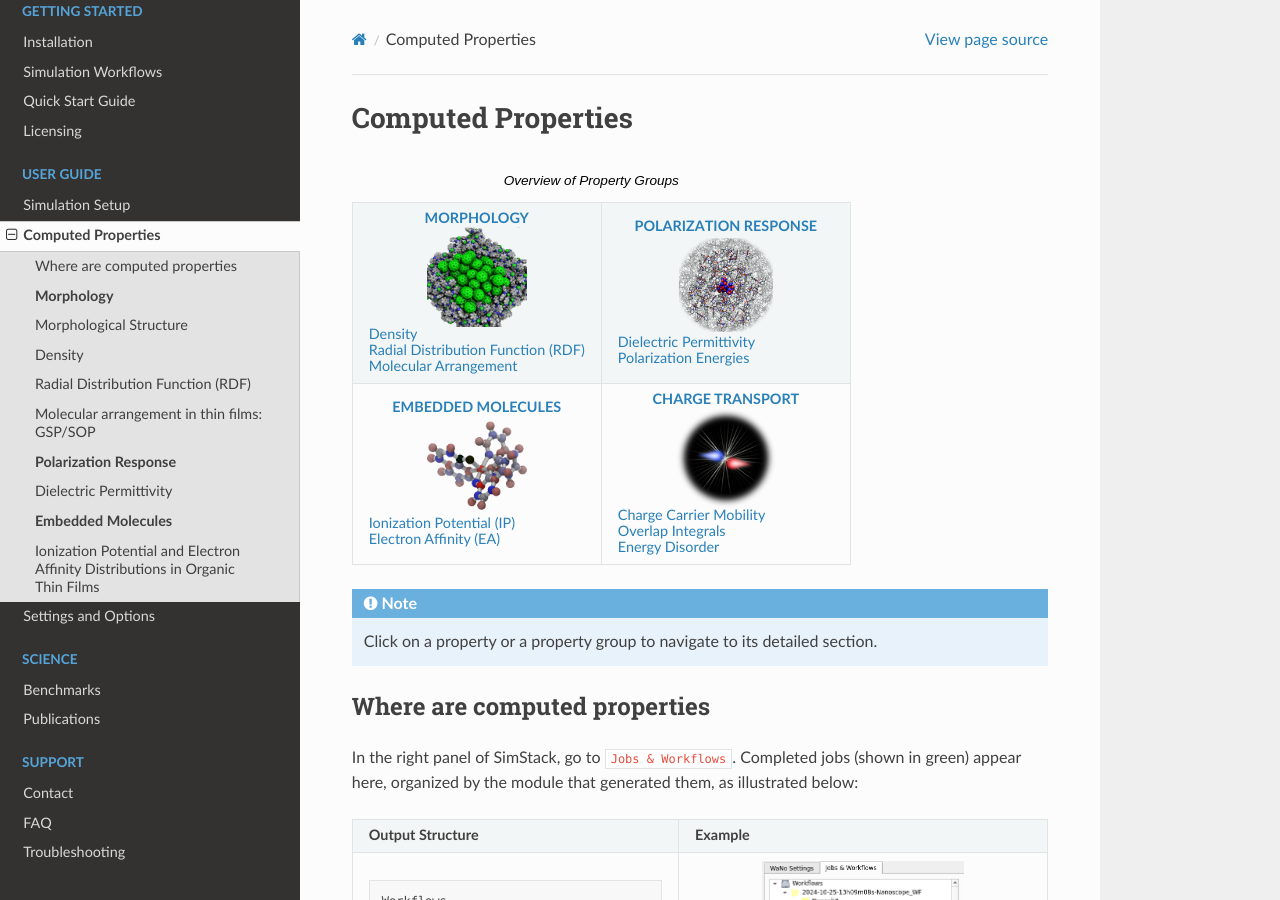
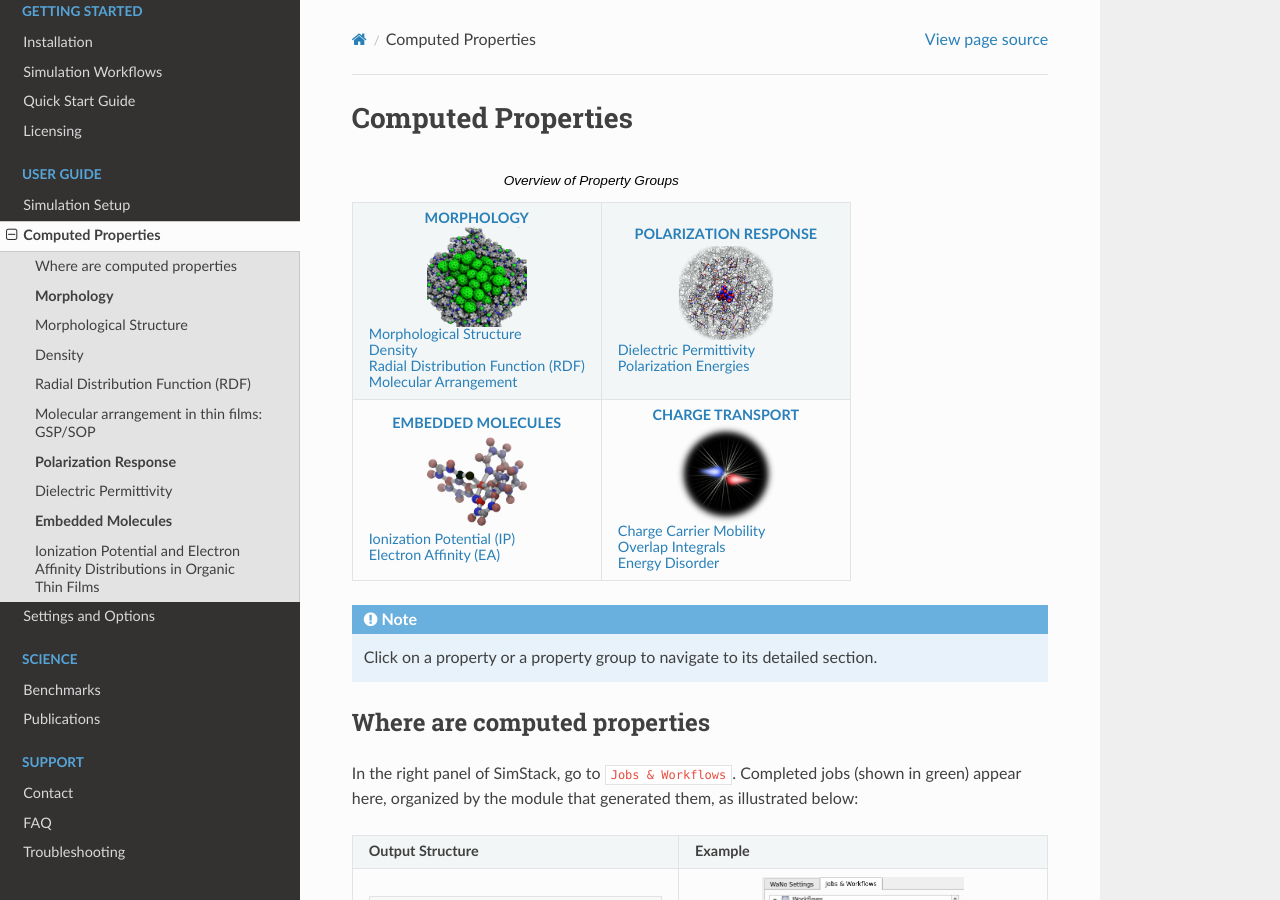
Before and after one commit to NanomatchGmbH/nanoscope-docs, a Sphinx documentation site: the page built from docs/source/user_guide/computed_properties.rst, in a window 1280 px wide and 900 px high. Built offline with Sphinx 7.4.7 and the Read the Docs theme 3.1.0, drawn with Linux system fonts in a browser that asks for light colours.

```diff
--- a/docs/source/user_guide/computed_properties.rst
+++ b/docs/source/user_guide/computed_properties.rst
@@ -12,6 +12,8 @@
        .. image:: computed_properties/Deposit3.png
           :width: 100px
           :align: center
+
+       :ref:`Morphological Structure <viz>`
 
        :ref:`Density <density>`
 
```
